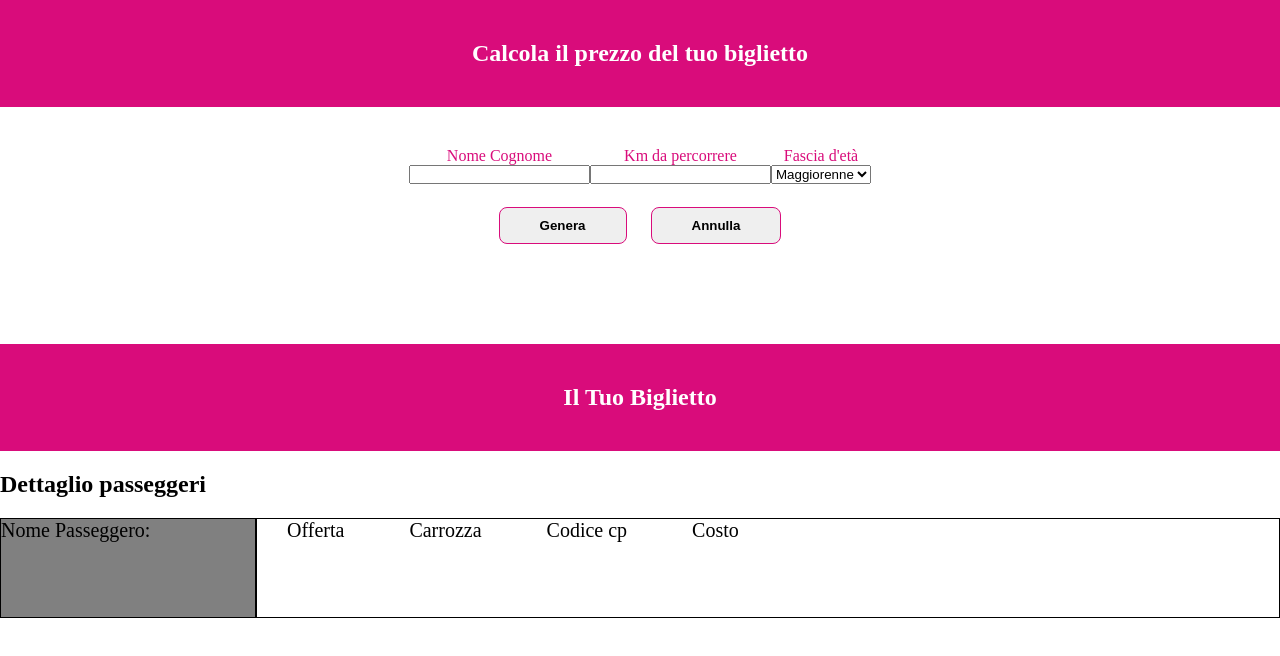
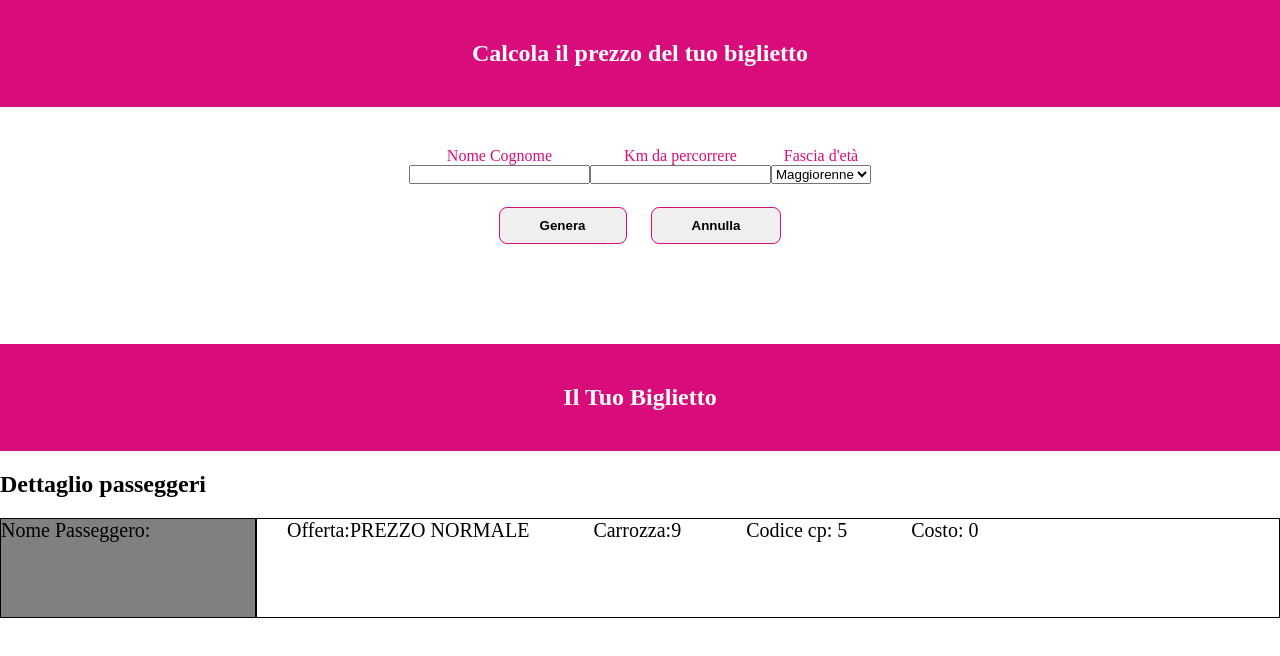
Before and after one commit to DanyFN/js-biglietto-treno-form, a plain HTML site: page index.html in a window 1280 px wide. Both pictures are taken after a click on the button "Genera". Drawn offline with Linux system fonts and the light colour scheme.

Commit message:
Event Click Biglietto

```diff
--- a/index.html
+++ b/index.html
@@ -29,7 +29,7 @@
           <div class="float">
             <label>Fascia d'età</label>
             <select id="form-eta">
-              <option value="aggiorenne">Maggiorenne</option>
+              <option value="maggiorenne">Maggiorenne</option>
               <option value="minorenne">Minorenne</option>
               <option value="over">Over65</option>
             </select>
@@ -45,7 +45,7 @@
         </div>
       </section>
 
-      <section id="biglietto" class="bg-yellow">
+      <section id="biglietto" class="bg-yellow hidden">
         <h1>Il Tuo Biglietto</h1>
 
         <h2>Dettaglio passeggeri</h2>
@@ -53,10 +53,10 @@
           <p>Nome Passeggero:<span id="bigl-nome"></span></p>
         </div>
         <div class="biglietto-stampato">
-          <p>Offerta <span id="bilg-offerta"></span></p>
-          <p>Carrozza <span id="bigl-carrozza"></span> </p>
-          <p>Codice cp <span id="bigl-codicecp"></span> </p>
-          <p>Costo <span id="bigl-costo"></span> </p>
+          <p>Offerta:<span id="bigl-offerta"></span></p>
+          <p>Carrozza:<span id="bigl-carrozza"></span> </p>
+          <p>Codice cp: <span id="bigl-codicecp"></span></p>
+          <p>Costo: <span id="bigl-costo"></span> </p>
 
         </div>
 
--- a/js/script.js
+++ b/js/script.js
@@ -3,16 +3,38 @@ var buttonAnnulla = document.getElementById('form-annulla');
 var formNome = document.getElementById('form-nome');
 var formKm = document.getElementById('form-km');
 var formEta = document.getElementById('form-eta');
-
 //elementi Biglietto
 var biglNome = document.getElementById('bigl-nome');
-//altre variabili
-var formKmValue;
-var formEtaValue;
+var randomCarrozza = document.getElementById('bigl-carrozza');
+var randomCp = document.getElementById('bigl-codicecp');
+var offerta = document.getElementById('bigl-offerta');
+var contenitore = document.getElementById('biglietto');
+var costo = document.getElementById("bigl-costo");
+
 //evento clicca su Genera
 buttonGenera.addEventListener('click',
   function()  {
+    var prezzo = formKm.value * 0.21;
+    var sconto20 = prezzo * 20 / 100;
+    var sconto40 = prezzo * 40 / 100;
+
+    biglietto.classList.remove('hidden');
     formKmValue = formKm.value;
-    alert('ciao');
+    formEtaValue = formEta.value;
+    //comnpilazione biglietto
+    biglNome.innerHTML = formNome.value;
+    randomCarrozza.innerHTML = Math.floor(Math.random() * 10);
+    randomCp.innerHTML = Math.floor(Math.random() * 10);
+
+    if (formEtaValue === 'maggiorenne') {
+      offerta.innerHTML = "PREZZO NORMALE";
+      costo.innerHTML = prezzo;
+    }else if (formEtaValue === 'minorenne') {
+      offerta.innerHTML = "SCONTO SILVER";
+      costo.innerHTML = (prezzo - sconto20).toFixed(2);
+    }else if (formEtaValue === 'over') {
+      offerta.innerHTML = "SCONTO GOLD";
+      costo.innerHTML = (prezzo - sconto40).toFixed(2);
+    }
   }
 );
--- a/style.css
+++ b/style.css
@@ -41,9 +41,9 @@ label{
 
 
 /* SEZIONE IL TUO BIGLIETTO */
-/* .il_tuo_biglietto{
+.hidden{
   display: none;
-} */
+}
 #biglietto h2{
   padding: 20px 0px;
 }
```
